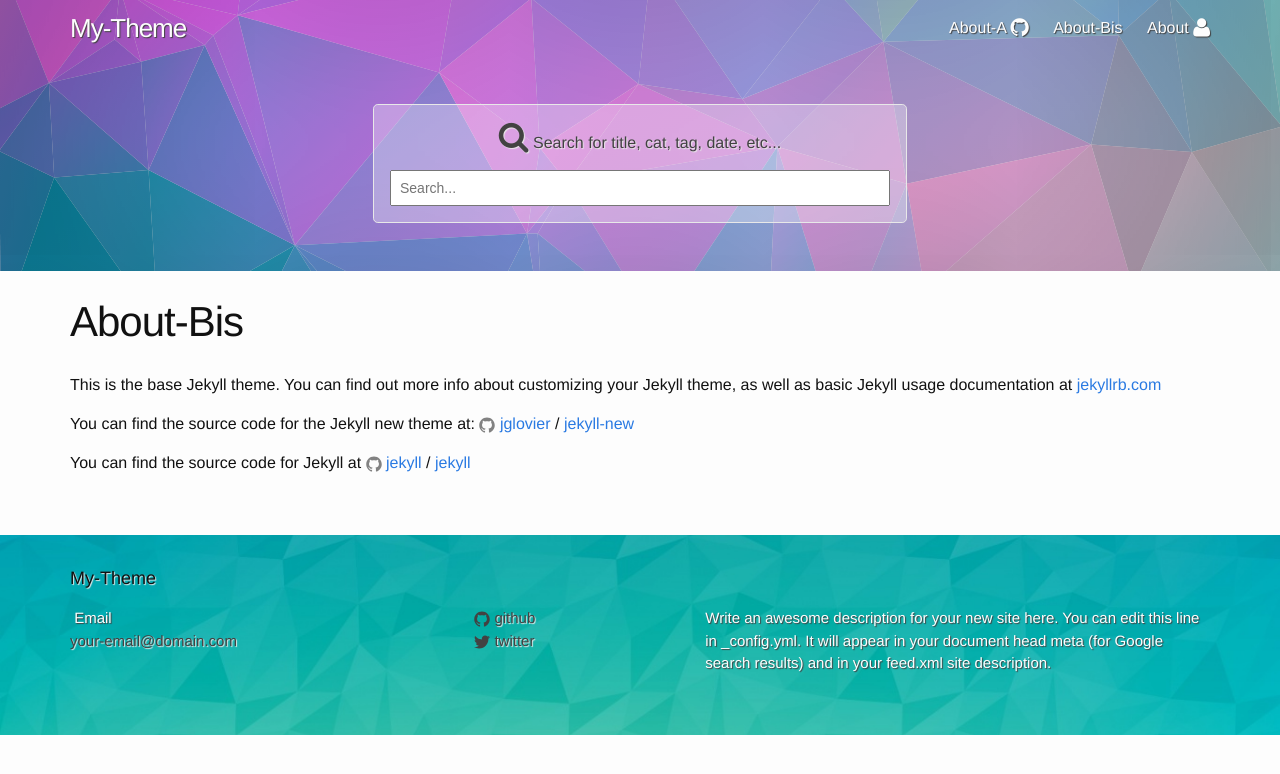
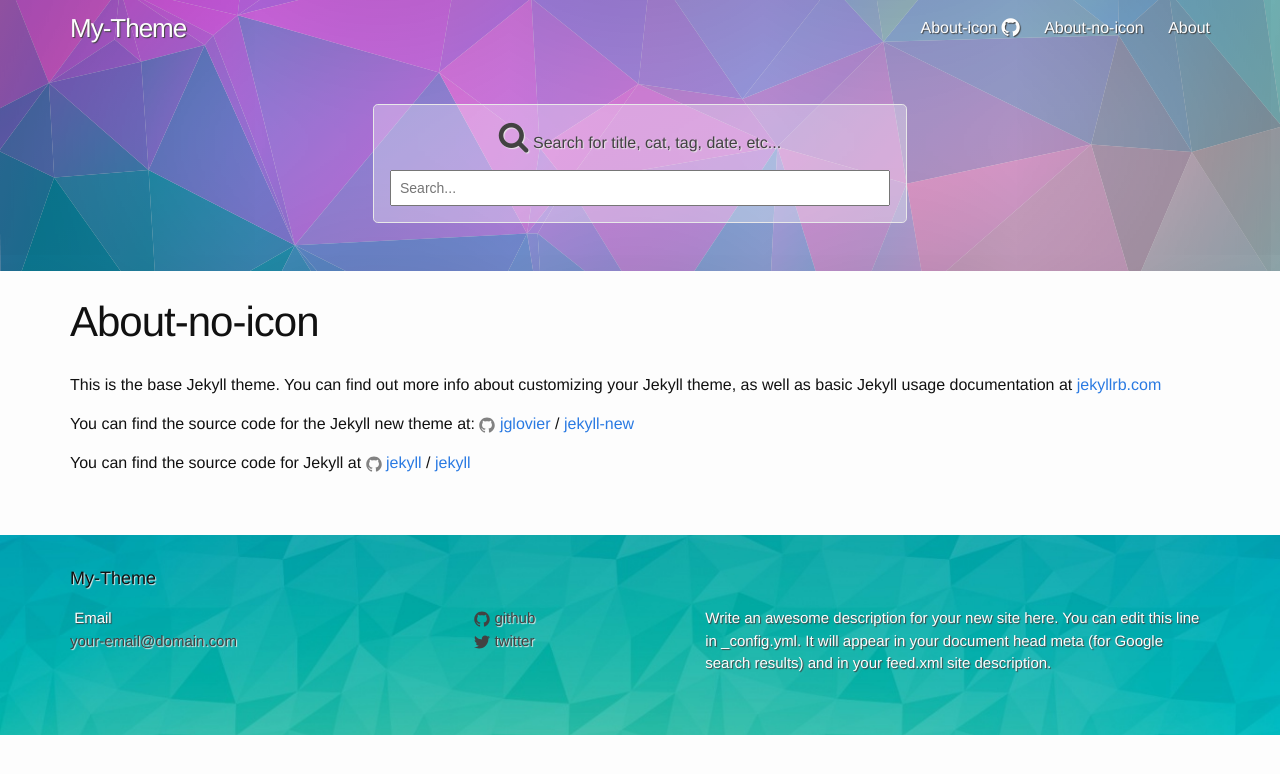
Before and after one commit to BCasal/Jekyll-Blog-Example, a Jekyll site: the page built from about-bis.md, in a window 1280 px wide. Shown: the top 774 px of the page. Built offline with Jekyll 4.4.1, drawn with Linux system fonts in a browser that asks for light colours.

Commit message:
Test condicional iconos en nav

```diff
--- a/about-bis-a.md
+++ b/about-bis-a.md
@@ -1,6 +1,6 @@
 ---
 layout: page
-title: About-A
+title: About-icon
 permalink: /about-a/
 icon: "github"
 ---
--- a/about-bis.md
+++ b/about-bis.md
@@ -1,6 +1,6 @@
 ---
 layout: page
-title: About-Bis
+title: About-no-icon
 permalink: /about-bis/
 ---
 
--- a/about.md
+++ b/about.md
@@ -2,7 +2,6 @@
 layout: page
 title: About
 permalink: /about/
-icon: "user"
 ---
 
 This is the base Jekyll theme. You can find out more info about customizing your Jekyll theme, as well as basic Jekyll usage documentation at [jekyllrb.com](http://jekyllrb.com/)
```
